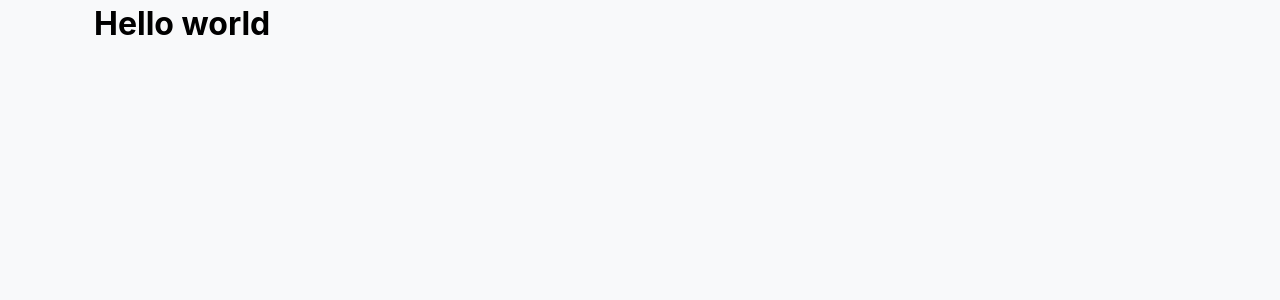
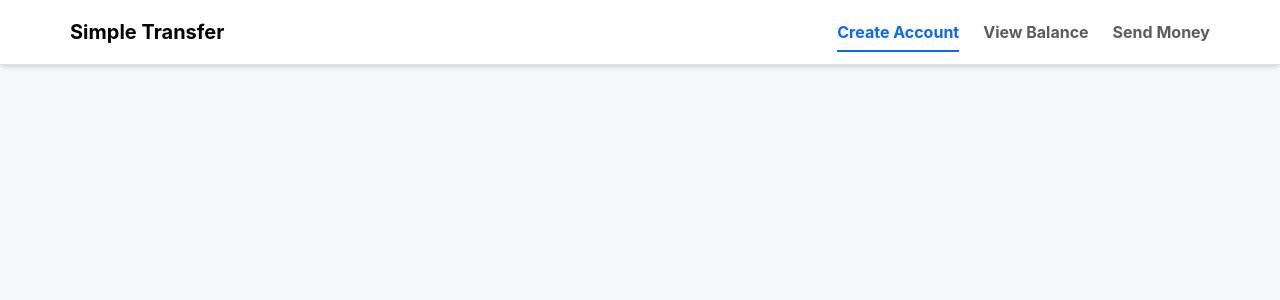
Before and after one commit to dontdude/Simple-Transfer, a React (Vite) app: page / in a window 1280 px wide. Shown: the top 300 px of the page. Built offline with nearby package versions, Linux system fonts and the light colour scheme.

Commit message:
feat: layout for navbar and applayout dev

```diff
--- a/src/App.tsx
+++ b/src/App.tsx
@@ -1,8 +1,15 @@
+import { BrowserRouter, Routes, Route } from "react-router-dom";
+import { AppLayout } from "./layout/AppLayout/AppLayout";
+
 function App() {
   return (
-    <div className="container">
-      <h1>Hello world</h1>
-    </div>
+    <BrowserRouter>
+      <Routes>
+        <Route path="/" element={<AppLayout />}>
+          hello world
+        </Route>
+      </Routes>
+    </BrowserRouter>
   );
 }
 
--- /dev/null
+++ b/src/layout/AppLayout/AppLayout.module.css
@@ -0,0 +1,14 @@
+.appLayout {
+  display: flex;
+  flex-direction: column;
+  min-height: 100vh;
+  background-color: var(--color-background);
+}
+
+.contentWrapper {
+  flex-grow: 1;
+  width: 100%;
+  max-width: var(--max-width-container);
+  margin: 0 auto;
+  padding: var(--spacing-8);
+}
--- /dev/null
+++ b/src/layout/AppLayout/AppLayout.tsx
@@ -0,0 +1,25 @@
+import { Outlet } from "react-router-dom";
+import { Toaster } from "react-hot-toast";
+import { Navbar } from "../Navbar/Navbar";
+import styles from "./AppLayout.module.css";
+
+export const AppLayout = () => {
+  return (
+    <div className={styles.appLayout}>
+      <Navbar />
+      <main className={styles.contentWrapper}>
+        <Outlet />
+      </main>
+      <Toaster
+        position="bottom-right"
+        toastOptions={{
+          duration: 5000,
+          style: {
+            background: "var(--color-text-primary)",
+            color: "var(--color-surface)",
+          },
+        }}
+      />
+    </div>
+  );
+};
--- /dev/null
+++ b/src/layout/Navbar/Navbar.module.css
@@ -0,0 +1,56 @@
+.navbar {
+  background-color: var(--color-surface);
+  border-bottom: 1px solid var(--color-border);
+  box-shadow: var(--box-shadow);
+  padding: 0 var(--spacing-6);
+  position: sticky;
+  top: 0;
+  z-index: var(--z-index-navbar);
+}
+
+.navContainer {
+  display: flex;
+  align-items: center;
+  justify-content: space-between;
+  max-width: var(--max-width-container);
+  margin: 0 auto;
+  height: var(--navbar-height);
+}
+
+.brand {
+  font-size: 1.25rem;
+  font-weight: var(--font-weight-bold);
+  color: var(--color-text-primary);
+  text-decoration: none;
+}
+
+.navList {
+  display: flex;
+  align-items: center;
+  list-style: none;
+  gap: var(--spacing-6);
+}
+
+.navItem {
+  margin: 0;
+}
+
+.navLink {
+  color: var(--color-text-secondary);
+  text-decoration: none;
+  font-weight: var(--font-weight-bold);
+  padding: var(--spacing-2) 0;
+  border-bottom: 2px solid transparent;
+  transition:
+    color var(--transition-speed) ease,
+    border-color var(--transition-speed) ease;
+}
+
+.navLink:hover {
+  color: var(--color-text-primary);
+}
+
+.activeLink {
+  color: var(--color-primary) !important;
+  border-bottom-color: var(--color-primary);
+}
--- /dev/null
+++ b/src/layout/Navbar/Navbar.tsx
@@ -0,0 +1,47 @@
+import { NavLink } from "react-router-dom";
+import styles from "./Navbar.module.css";
+
+export const Navbar = () => {
+  return (
+    <nav className={styles.navbar}>
+      <div className={styles.navContainer}>
+        <NavLink to="/" className={styles.brand}>
+          Simple Transfer
+        </NavLink>
+        <ul className={styles.navList}>
+          <li className={styles.navItem}>
+            <NavLink
+              to="/"
+              className={({ isActive }) =>
+                `${styles.navLink} ${isActive ? styles.activeLink : ""}`
+              }
+              end // Using 'end' to prevent matching on child routes
+            >
+              Create Account
+            </NavLink>
+          </li>
+          <li className={styles.navItem}>
+            <NavLink
+              to="/balance"
+              className={({ isActive }) =>
+                isActive ? styles.activeLink : styles.navLink
+              }
+            >
+              View Balance
+            </NavLink>
+          </li>
+          <li className={styles.navItem}>
+            <NavLink
+              to="/transfer"
+              className={({ isActive }) =>
+                isActive ? styles.activeLink : styles.navLink
+              }
+            >
+              Send Money
+            </NavLink>
+          </li>
+        </ul>
+      </div>
+    </nav>
+  );
+};
--- a/src/styles/global.css
+++ b/src/styles/global.css
@@ -37,7 +37,7 @@ body {
 
 .container {
   width: 100%;
-  max-width: 1140px;
+  max-width: var(--max-width-container);
   margin-left: auto;
   margin-right: auto;
   padding-left: var(--spacing-6);
--- a/src/styles/theme.css
+++ b/src/styles/theme.css
@@ -45,4 +45,11 @@
   --z-index-modal-backdrop: 30;
   --z-index-modal: 40;
   --z-index-toast: 50;
+
+  /* --- Layout Dimensions --- */
+  --max-width-container: 1140px;
+  --navbar-height: 64px; /* New */
+
+  /* --- Transitions --- */
+  --transition-speed: 0.2s; /* New */
 }
```
